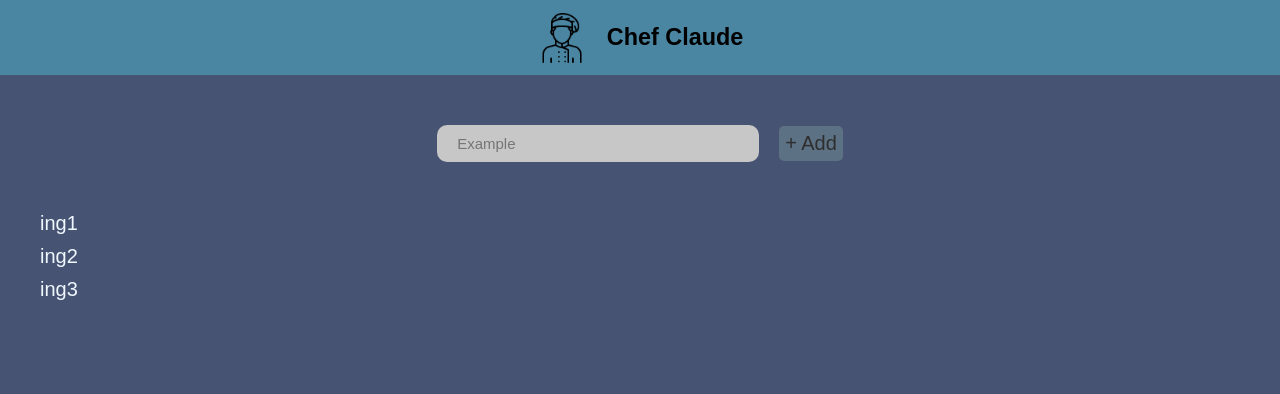
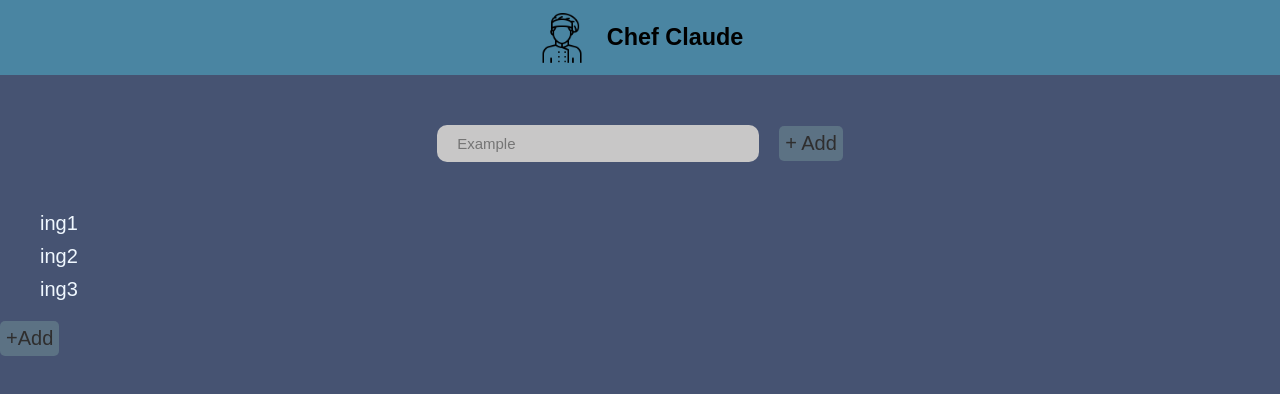
Before and after one commit to walid-amjahdi/Chef_Claude, a React (Create React App) app: page / in a window 1280 px wide. Shown: the top 394 px of the page. Built offline with nearby package versions, Linux system fonts and the light colour scheme.

Commit message:
6:02 9/8

```diff
--- a/src/Components/FavoriteThings.jsx
+++ b/src/Components/FavoriteThings.jsx
@@ -4,8 +4,18 @@ export function FavoriteThings()
 {
     const [myFavorite,setMyFavorite] = useState([])
     const [favoriteThings,setFavoriteThings] = useState(["1","2","3","4"])
+
+    function addThings()
+    {
+        setMyFavorite(prevThings => [...prevThings,"test"])
+    }
+
     return (
         <>
+            <button className="SubmitButton"
+            onClick={addThings}>
+                +Add
+            </button>
             <ul className="IngrediantsList">
                 {myFavorite.map((thing,index)=>(
                     <li key={index}>{thing}</li>
```
